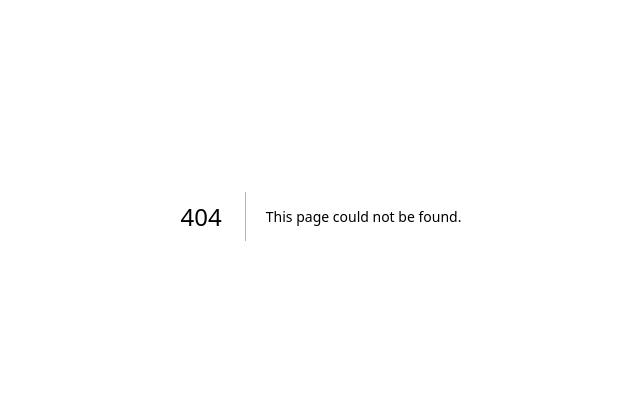
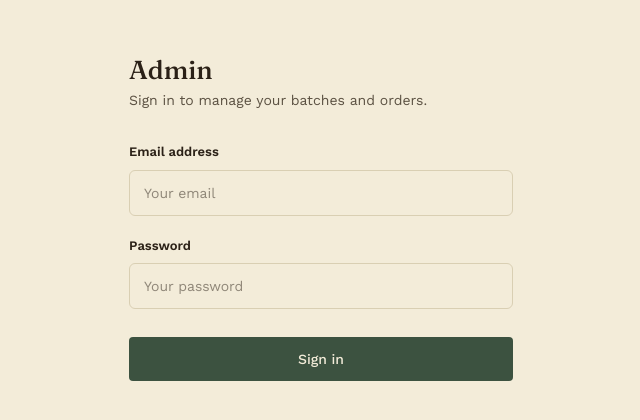
Before and after one commit to Frontend-Dev-Sparkle/sai-madhu, a Next.js app: page /admin/login in a window 1280 px wide. Before the commit this address had no page. Shown: the part 184-604 px from the top of the page, without its empty margins (319-959 px from the left). Built offline with nearby package versions, Linux system fonts and the light colour scheme.

Commit message:
feat: add admin login page and initial admin route

```diff
--- /dev/null
+++ b/src/app/admin/login/page.tsx
@@ -0,0 +1,103 @@
+"use client";
+
+import { useState } from "react";
+import { useRouter } from "next/navigation";
+import { createClient } from "@/lib/client";
+
+export default function AdminLoginPage() {
+  const router = useRouter();
+  const [email, setEmail] = useState("");
+  const [password, setPassword] = useState("");
+  const [error, setError] = useState("");
+  const [status, setStatus] = useState<"idle" | "submitting">("idle");
+
+  async function handleLogin() {
+    setStatus("submitting");
+    setError("");
+    const supabase = createClient();
+    const { error } = await supabase.auth.signInWithPassword({
+      email,
+      password,
+    });
+
+    if (error) {
+      setError("Incorrect email or password.");
+      setStatus("idle");
+      return;
+    }
+
+    router.push("/admin");
+    router.refresh();
+  }
+
+  return (
+    <main className="min-h-screen bg-paper px-5 py-10 md:py-16 flex items-center justify-center">
+      <section className="w-full max-w-sm mx-auto">
+        <h1 className="font-display font-medium text-ink text-[22px] md:text-[26px]">
+          Admin
+        </h1>
+
+        <p className="font-body text-ink-soft text-sm mb-8">
+          Sign in to manage your batches and orders.
+        </p>
+
+        {/* Login Form */}
+        <div className="space-y-5">
+          {/* Email */}
+          <div>
+            <label
+              htmlFor="admin-email"
+              className="block font-body text-[13px] font-semibold text-ink mb-2"
+            >
+              Email address
+            </label>
+
+            <input
+              id="admin-email"
+              value={email}
+              onChange={(e) => setEmail(e.target.value)}
+              placeholder="Your email"
+              type="email"
+              className="w-full border border-line rounded-md px-3.5 py-3 bg-paper text-ink font-body text-sm outline-none transition-colors focus:border-forest"
+            />
+          </div>
+
+          {/* Password */}
+          <div>
+            <label
+              htmlFor="admin-password"
+              className="block font-body text-[13px] font-semibold text-ink mb-2"
+            >
+              Password
+            </label>
+
+            <input
+              id="admin-password"
+              value={password}
+              onChange={(e) => setPassword(e.target.value)}
+              onKeyDown={(e) => e.key === "Enter" && handleLogin()}
+              placeholder="Your password"
+              type="password"
+              className="w-full border border-line rounded-md px-3.5 py-3 bg-paper text-ink font-body text-sm outline-none transition-colors focus:border-forest"
+            />
+          </div>
+        </div>
+
+        {/* Error Message */}
+        {error && (
+          <p className="mt-4 text-sm text-red-600 font-body">{error}</p>
+        )}
+
+        {/* Sign In Button */}
+        <button
+          type="button"
+          onClick={handleLogin}
+          disabled={status === "submitting"}
+          className="w-full px-6 py-3 mt-7 rounded-sm bg-forest text-paper font-body font-medium text-sm active:scale-95 disabled:opacity-50 disabled:cursor-not-allowed transition-opacity"
+        >
+          {status === "submitting" ? "Signing in..." : "Sign in"}
+        </button>
+      </section>
+    </main>
+  );
+}
--- /dev/null
+++ b/src/app/admin/page.tsx
@@ -0,0 +1,7 @@
+import React from "react";
+
+function AdminPage() {
+  return <div>AdminPage</div>;
+}
+
+export default AdminPage;
```
